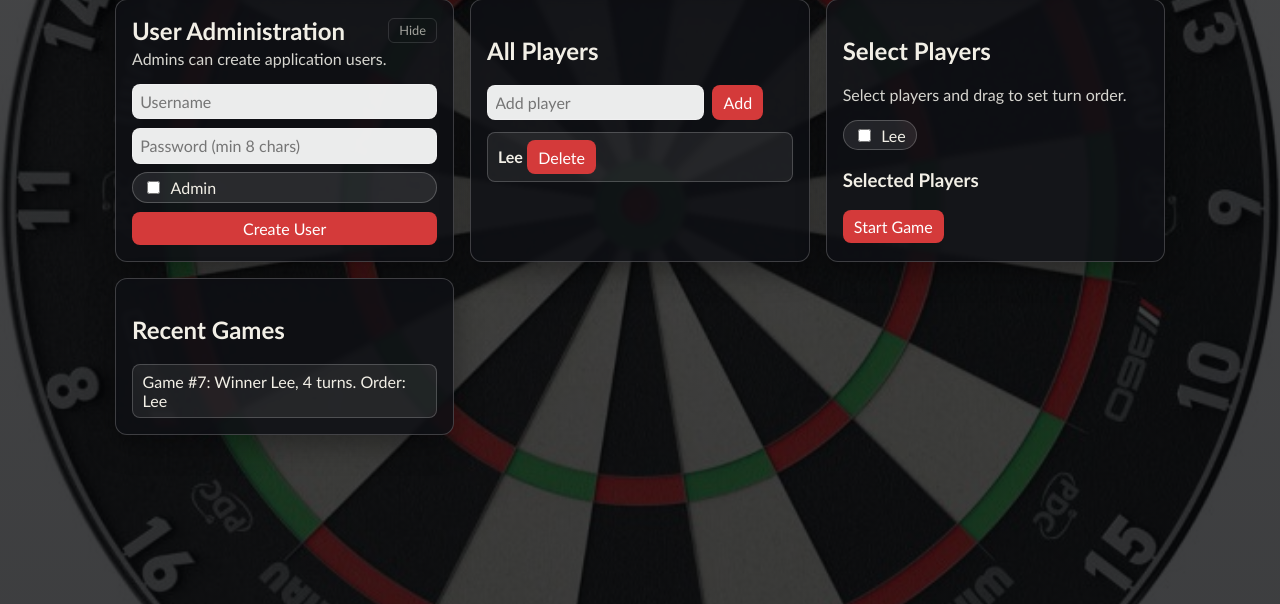
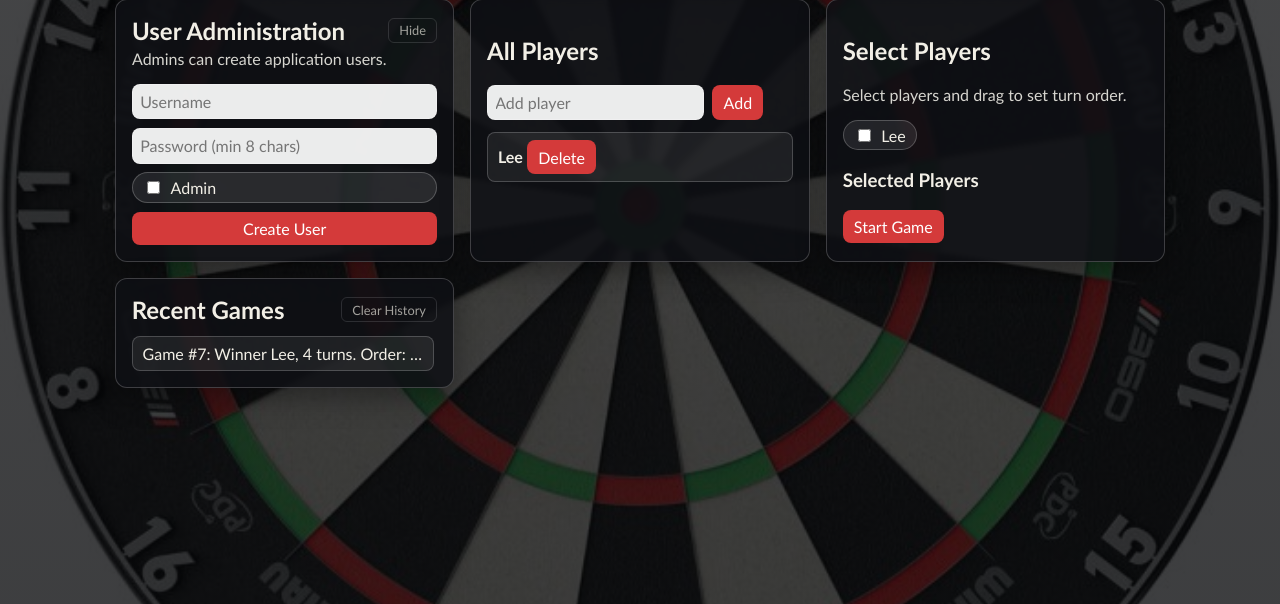
Before and after one commit to leeukleegmail/55by5, a Flask app: page / in a window 1280 px wide. Shown: the part 196-800 px from the top of the page. Run offline with Flask 3, Linux system fonts and the light colour scheme; a user stored in the database is signed in; data comes from the database, SQL or seed files in the repository; both versions use the stored data as it was after the commit.

Commit message:
Implement admin feature to clear finished game history and update UI accordingly

```diff
--- a/app.py
+++ b/app.py
@@ -564,6 +564,27 @@ def games_history():
     return jsonify(result)
 
 
+@app.delete("/api/games/history")
+def delete_games_history():
+    user = current_user_or_testing_admin()
+    if not user:
+        return jsonify({"error": "Authentication required."}), 401
+    if not user.is_admin:
+        return jsonify({"error": "Admin privileges required."}), 403
+
+    game_ids = [row.id for row in Game.query.filter_by(status="finished").all()]
+    if not game_ids:
+        return jsonify({"deleted_games": 0})
+
+    Turn.query.filter(Turn.game_id.in_(game_ids)).delete(synchronize_session=False)
+    GameScore.query.filter(GameScore.game_id.in_(game_ids)).delete(synchronize_session=False)
+    GamePlayerOrder.query.filter(GamePlayerOrder.game_id.in_(game_ids)).delete(synchronize_session=False)
+    Game.query.filter(Game.id.in_(game_ids)).delete(synchronize_session=False)
+    db.session.commit()
+
+    return jsonify({"deleted_games": len(game_ids)})
+
+
 @app.get("/api/games/<int:game_id>/state")
 def game_state(game_id: int):
     game = db.session.get(Game, game_id)
--- a/static/css/style.css
+++ b/static/css/style.css
@@ -152,6 +152,18 @@ button:hover {
 
 .list.compact li {
   font-size: 0.92rem;
+}
+
+.history-list {
+  max-height: 8.9rem;
+  overflow-y: auto;
+  padding-right: 0.2rem;
+}
+
+.history-list li {
+  white-space: nowrap;
+  overflow: hidden;
+  text-overflow: ellipsis;
 }
 
 .chips {
--- a/static/js/script.js
+++ b/static/js/script.js
@@ -25,6 +25,7 @@ const bustBannerEl = document.getElementById("bust-banner");
 const scoreWarningBannerEl = document.getElementById("score-warning-banner");
 const currentUserEl = document.getElementById("current-user");
 const adminPanelEl = document.getElementById("admin-panel");
+const clearHistoryEl = document.getElementById("clear-history");
 
 let bustBannerTimeoutId = null;
 let scoreWarningTimeoutId = null;
@@ -361,6 +362,13 @@ async function loadAuthUser() {
       adminPanelEl.classList.add("hidden");
     });
   }
+  if (clearHistoryEl) {
+    if (user.is_admin) {
+      clearHistoryEl.classList.remove("hidden");
+    } else {
+      clearHistoryEl.classList.add("hidden");
+    }
+  }
 }
 
 async function init() {
@@ -448,6 +456,20 @@ async function init() {
         });
         createUserForm.reset();
         showMessage("User created.");
+      } catch (err) {
+        showMessage(err.message, true);
+      }
+    });
+  }
+
+  if (clearHistoryEl) {
+    clearHistoryEl.addEventListener("click", async () => {
+      const confirmed = window.confirm("Delete all recent finished game history?");
+      if (!confirmed) return;
+      try {
+        const result = await api("/api/games/history", { method: "DELETE" });
+        await loadHistory();
+        showMessage(`Deleted ${result.deleted_games} game(s) from history.`);
       } catch (err) {
         showMessage(err.message, true);
       }
--- a/templates/index.html
+++ b/templates/index.html
@@ -93,8 +93,11 @@
       </section>
 
       <section class="panel" id="history-panel">
-        <h2>Recent Games</h2>
-        <ul id="history-list" class="list"></ul>
+        <div class="panel-header">
+          <h2>Recent Games</h2>
+          <button type="button" id="clear-history" class="btn-ghost hidden">Clear History</button>
+        </div>
+        <ul id="history-list" class="list history-list"></ul>
       </section>
 
       <p id="message" class="message"></p>
```
Also changed, not shown: tests/test_app.py (+21 -0 lines), README.md, darts.db.
